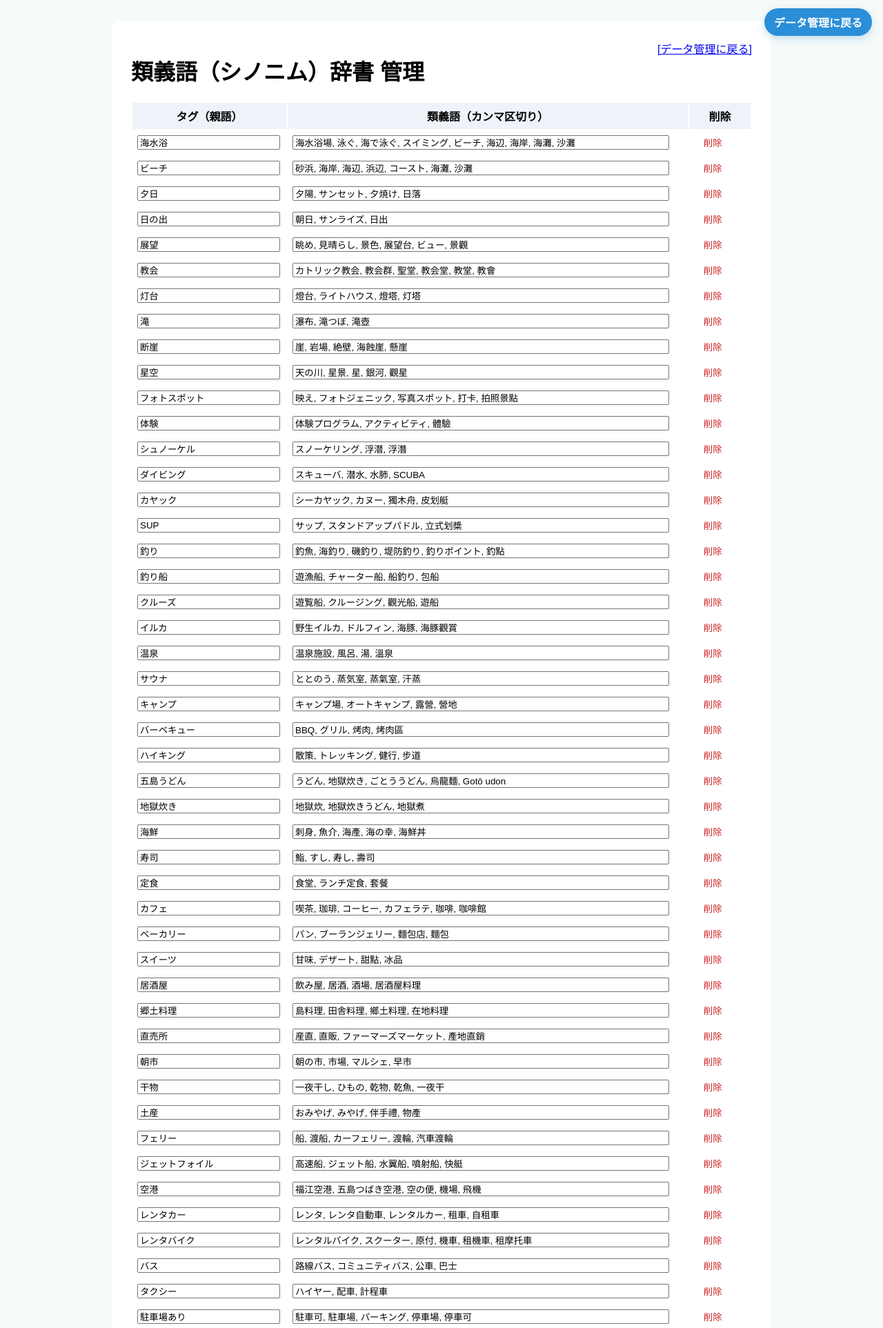
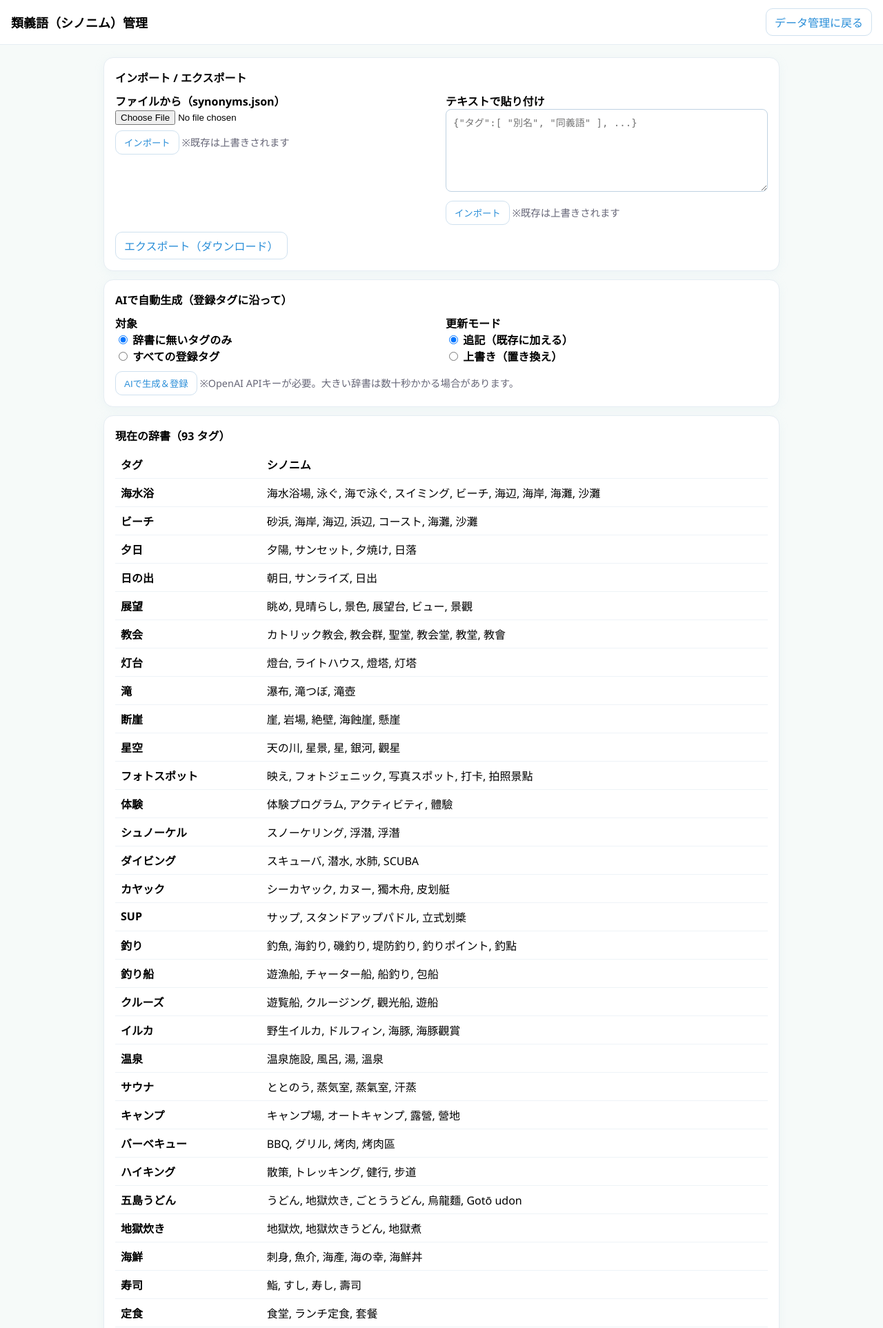
Before and after one commit to fullygoto/kankouai, a Flask app: page /admin/synonyms in a window 1280 px wide. Shown: the top 1925 px of the page at 69% size. Run offline with Flask 3, Linux system fonts and the light colour scheme; the visitor is signed in with stand-in values (Sample User, id 1).

Commit message:
Add files via upload

```diff
--- a/templates/admin_synonyms.html
+++ b/templates/admin_synonyms.html
@@ -1,65 +1,108 @@
 <!DOCTYPE html>
-<html>
+<html lang="ja">
 <head>
 <meta charset="utf-8">
-    <title>類義語（シノニム）辞書 管理</title>
+<title>類義語（シノニム）管理</title>
+<meta name="viewport" content="width=device-width, initial-scale=1">
 <style>
-        body { font-family: sans-serif; background: #f6faf9; }
-        .container { background: #fff; padding: 28px; margin: 30px auto; max-width: 900px; border-radius: 13px; }
-        th, td { padding: 7px; }
-        th { background: #eef3f9; }
-        .savebtn { background: #2a8ed8; color: #fff; border-radius: 6px; border: none; padding: 6px 24px; margin-top: 18px; }
-        .delbtn { color: #c22; background: #fff; border: none; margin-left: 8px; cursor:pointer;}
-        input[type=text] { width: 95%; }
+  body{font-family:'Segoe UI','メイリオ',sans-serif;background:#f6faf9;margin:0}
+  .topbar{display:flex;justify-content:space-between;align-items:center;padding:12px 16px;background:#fff;border-bottom:1px solid #e6edf3;position:sticky;top:0;z-index:10}
+  .topbar h1{font-size:18px;margin:0}
+  .btn{display:inline-block;border:1px solid #cfe1ef;border-radius:10px;padding:7px 12px;text-decoration:none;color:#2a8ed8;background:#fff}
+  .container{max-width:980px;margin:18px auto;padding:0 14px 24px}
+  .card{background:#fff;border:1px solid #e6edf3;border-radius:14px;padding:16px;margin:12px 0;box-shadow:0 3px 14px #b7d3e022}
+  h2{font-size:16px;margin:0 0 10px}
+  label{font-weight:600}
+  textarea,input[type=text]{width:100%;box-sizing:border-box;border:1px solid #bfd2e2;border-radius:8px;padding:8px 10px;font-size:14px}
+  textarea{min-height:120px;resize:vertical}
+  table{width:100%;border-collapse:collapse}
+  th,td{border-bottom:1px solid #eef3f7;padding:8px;text-align:left;vertical-align:top}
+  .row{display:grid;grid-template-columns:1fr 1fr;gap:12px}
+  @media (max-width:760px){.row{grid-template-columns:1fr}}
+  .hint{font-size:.9em;color:#667}
 </style>
-    <script>
-    function removeRow(i) {
-        document.getElementById("row"+i).remove();
-    }
-    </script>
 </head>
 <body>
-{% include '_back_to_data.html' %}
+  <div class="topbar">
+    <h1>類義語（シノニム）管理</h1>
+    <a class="btn" href="/admin/entry">データ管理に戻る</a>
+  </div>
+
   <div class="container">
-    <a href="{{ url_for('admin_entry') }}" style="float:right;">[データ管理に戻る]</a>
-    <h1>類義語（シノニム）辞書 管理</h1>
     {% with messages = get_flashed_messages() %}
       {% if messages %}
-        <ul>
-        {% for message in messages %}
-          <li style="color:green;">{{ message }}</li>
-        {% endfor %}
-        </ul>
+        <div class="card" style="background:#f7fffb;border-color:#bfe9d2">
+          {% for m in messages %}<div>{{ m }}</div>{% endfor %}
+        </div>
       {% endif %}
     {% endwith %}
-    <form method="post">
-        <table style="width:100%;">
+
+    <div class="card">
+      <h2>インポート / エクスポート</h2>
+      <div class="row">
+        <form method="post" action="{{ url_for('admin_synonyms_import') }}" enctype="multipart/form-data">
+          <label>ファイルから（synonyms.json）</label>
+          <input type="file" name="json_file" accept=".json">
+          <div style="margin-top:8px">
+            <button type="submit" class="btn">インポート</button>
+            <span class="hint">※既存は上書きされます</span>
+          </div>
+        </form>
+        <form method="post" action="{{ url_for('admin_synonyms_import') }}">
+          <label>テキストで貼り付け</label>
+          <textarea name="json_text" placeholder='{"タグ":[ "別名", "同義語" ], ...}'></textarea>
+          <div style="margin-top:8px">
+            <button type="submit" class="btn">インポート</button>
+            <span class="hint">※既存は上書きされます</span>
+          </div>
+        </form>
+      </div>
+      <div style="margin-top:10px">
+        <a class="btn" href="{{ url_for('admin_synonyms_export') }}">エクスポート（ダウンロード）</a>
+      </div>
+    </div>
+
+    <div class="card">
+      <h2>AIで自動生成（登録タグに沿って）</h2>
+      <form method="post" action="{{ url_for('admin_synonyms_autogen') }}">
+        <div class="row">
+          <div>
+            <label>対象</label><br>
+            <label><input type="radio" name="target" value="missing" checked> 辞書に無いタグのみ</label><br>
+            <label><input type="radio" name="target" value="all"> すべての登録タグ</label>
+          </div>
+          <div>
+            <label>更新モード</label><br>
+            <label><input type="radio" name="mode" value="append" checked> 追記（既存に加える）</label><br>
+            <label><input type="radio" name="mode" value="overwrite"> 上書き（置き換え）</label>
+          </div>
+        </div>
+        <div style="margin-top:10px">
+          <button type="submit" class="btn">AIで生成＆登録</button>
+          <span class="hint">※OpenAI APIキーが必要。大きい辞書は数十秒かかる場合があります。</span>
+        </div>
+      </form>
+    </div>
+
+    <div class="card">
+      <h2>現在の辞書（{{ (synonyms|length) if synonyms else 0 }} タグ）</h2>
+      {% if synonyms %}
+        <table>
+          <thead><tr><th>タグ</th><th>シノニム</th></tr></thead>
+          <tbody>
+            {% for tag, syns in synonyms.items() %}
               <tr>
-                <th style="width:25%;">タグ（親語）</th>
-                <th>類義語（カンマ区切り）</th>
-                <th style="width:10%;">削除</th>
-            </tr>
-            {% for tag, syns in synonyms.items() %}
-            <tr id="row{{ loop.index0 }}">
-                <td>
-                    <input type="text" name="tag" value="{{ tag }}">
-                </td>
-                <td>
-                    <input type="text" name="synonyms_{{ loop.index0 }}" value="{{ ', '.join(syns) }}">
-                </td>
-                <td>
-                    <button type="button" class="delbtn" onclick="removeRow({{ loop.index0 }});">削除</button>
-                </td>
+                <td><b>{{ tag }}</b></td>
+                <td>{{ (", ".join(syns)) if syns else "" }}</td>
               </tr>
             {% endfor %}
+          </tbody>
         </table>
-        <h3>新規タグ・類義語追加</h3>
-        <input type="text" name="add_tag" placeholder="新しいタグ（親語）">
-        <input type="text" name="add_synonyms" placeholder="新しい類義語（カンマ区切り）">
-        <br>
-        <button class="savebtn" type="submit">保存</button>
-    </form>
-    <p style="margin-top:24px; font-size:0.95em;">※「保存」すると全データが更新されます。不要行は「削除」後に保存してください。</p>
+        <div class="hint" style="margin-top:8px">※詳細編集は当面インポートで上書きしてください。</div>
+      {% else %}
+        <div class="hint">辞書が空です。インポートするか、AIで生成してください。</div>
+      {% endif %}
+    </div>
   </div>
 </body>
 </html>
```
Lines whose indentation alone changed are shown as unchanged.
